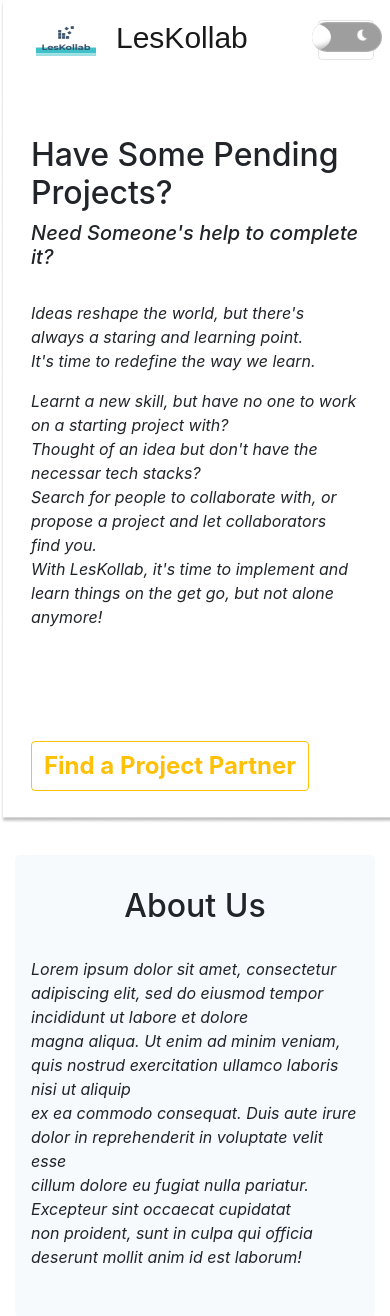
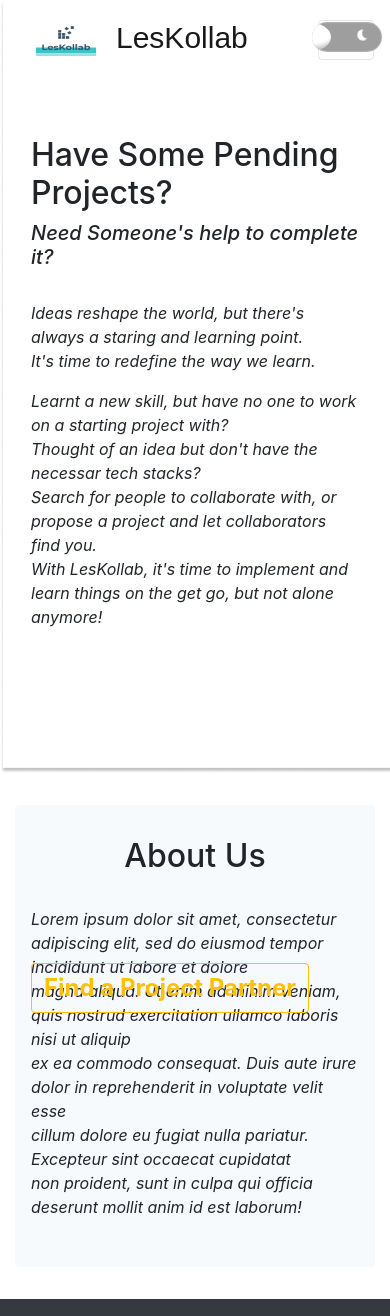
Before and after one commit to Spectrum-CETB/LesKollab, a PHP site: page /index.php in a window 390 px wide. Shown: the top 1316 px of the page. Run offline with PHP 8.4, Linux system fonts and the light colour scheme; some libraries are stand-ins or nearby versions; some web fonts are replaced; grey boxes are pictures that could not be loaded.

Commit message:
fixed the find project partner button

```diff
--- a/assets/css/styles.css
+++ b/assets/css/styles.css
@@ -57,7 +57,14 @@
     content: "✖";
   }
 
-
+#projectbutton
+{
+  font-size:1.5em;
+  font-weight:bold;
+  z-index:1000;
+  position:absolute;
+  bottom:15vh;
+}
   /* css for dark mode */
   html
   {
@@ -81,6 +88,7 @@
     height: 188vh;
     width: 100vw;
     opacity: .5;
+    z-index: 10;
     background-color: black;
   }
   .dark-mode .modal-content , .dark-mode .modal-content span
@@ -89,6 +97,14 @@
     color: #fff;
   }
 
+  .dark-mode #projectbutton
+  {
+    font-size:1.5em;
+    font-weight:bold;
+    z-index:1000;
+    position:absolute;
+    bottom:13vh;
+  }
   @media screen and (max-width: 992px) {
     .dark-mode .bgblack
   {
@@ -98,4 +114,20 @@
     opacity: .5;
     background-color: black;
   }
+  #projectbutton
+  {
+  font-size:1.5em;
+  font-weight:bold;
+  z-index:1000;
+  position:absolute;
+  bottom:-20vh;
   }
+  .dark-mode #projectbutton
+  {
+    font-size:1.5em;
+    font-weight:bold;
+    z-index:1000;
+    position:absolute;
+    bottom:-20vh;
+  }
+  }
--- a/index.php
+++ b/index.php
@@ -88,7 +88,7 @@ if (isset($_SESSION['email'])) {
             With LesKollab, it's time to implement and learn things on the get go, but not alone anymore!</p>
           </i>
           <br><br><br><br>
-          <button type="button" class="btn btn-outline-warning" style="font-size:1.5em;font-weight:bold">Find a Project
+          <button type="button" id="projectbutton" class="btn btn-outline-warning">Find a Project
             Partner</button>
 
         </div>
```
